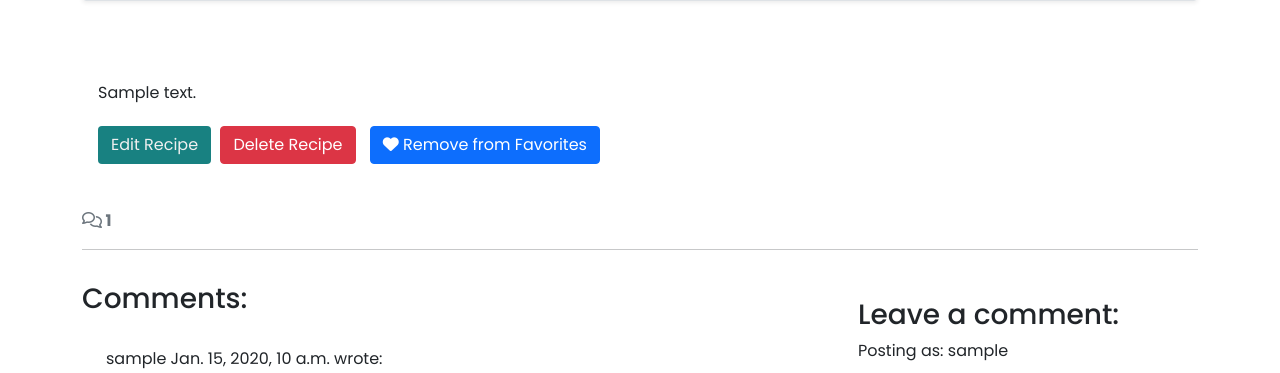
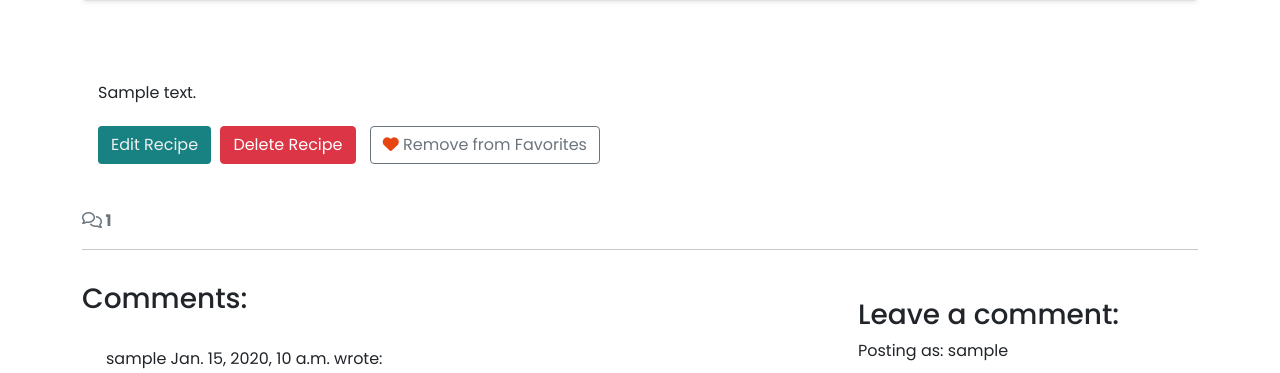
Before and after one commit to MartsyniukOlena/recipes-website, a Django app: a page that uses recipes/templates/recipes/recipe_detail.html in a window 1280 px wide. Shown: the part 366-739 px from the top of the page. Run offline with Django 4.2, Linux system fonts and the light colour scheme; a user stored in the database is signed in; tables that the repository leaves empty hold one stand-in row (values such as "Sample post"); some libraries are stand-ins or nearby versions.

Commit message:
restyle Favorite button, update messages in views

```diff
--- a/recipes/templates/recipes/recipe_detail.html
+++ b/recipes/templates/recipes/recipe_detail.html
@@ -49,10 +49,10 @@
                 {% endif %}
                 {% if request.user.is_authenticated and recipe.status != 0 %}
                 {% if is_favorite %}
-                <button class="btn btn-primary btn-add-delete" id="remove-from-favorites-btn"
+                <button class="btn btn-outline-secondary btn-add-delete" id="remove-from-favorites-btn"
                     data-slug="{{ recipe.slug }}"><i class="fa-solid fa-heart"></i> Remove from Favorites</button>
                 {% else %}
-                <button class="btn btn-primary btn-add-delete" id="add-to-favorites-btn"
+                <button class="btn btn-outline-secondary btn-add-delete" id="add-to-favorites-btn"
                     data-slug="{{ recipe.slug }}"><i class="fa-regular fa-heart"></i> Add to Favorites</button>
                 {% endif %}
                 {% endif %}
--- a/recipes/views.py
+++ b/recipes/views.py
@@ -89,7 +89,6 @@ def add_recipe(request):
             recipe.author = request.user
             recipe.slug = slugify(recipe.title)
 
-            # Check if the slug already exists
             existing_slugs = Recipe.objects.filter(slug__startswith=recipe.slug)
             if existing_slugs.exists():
                 recipe.slug = f"{recipe.slug}-{existing_slugs.count() + 1}"
@@ -99,11 +98,11 @@ def add_recipe(request):
             if recipe.status == 0:
                 messages.add_message(request, messages.SUCCESS, 'Draft recipe added successfully!')
             else:
-                messages.add_message(request, messages.ERROR, 'Recipe published successfully!')
+                messages.add_message(request, messages.SUCCESS, 'Recipe published successfully!')
 
             return redirect('recipe_detail', slug=recipe.slug)
         else:
-            messages.error(request, 'Error adding recipe.')
+            messages.add_message(request, messages.ERROR, 'Error adding recipe.')
     else:
         form = RecipeForm()
 
@@ -214,11 +213,11 @@ def search_results(request):
     query = request.GET.get('q')
 
     if not query:
-        messages.error(request, "Please enter a search query.")
+        messages.add_message(request, messages.ERROR, "Please enter a search query.")
         return render(request, 'recipes/search_results.html', {'recipes': []})
 
     if len(query) > 100:
-        messages.error(request, "Search query is too long. Maximum length is 100 characters.")
+        messages.add_message(request, messages.ERROR, "Search query is too long. Maximum length is 100 characters.")
         return render(request, 'recipes/search_results.html', {'recipes': []})
 
     recipes = Recipe.objects.filter(Q(title__icontains=query) | Q(content__icontains=query))
--- a/static/css/style.css
+++ b/static/css/style.css
@@ -99,6 +99,10 @@ body {
     background: #E84610;
 }
 
+.btn-add-delete i {
+    color: #E84610;
+}
+
 .faded {
     color: rgb(172, 175, 175);
 }
```
